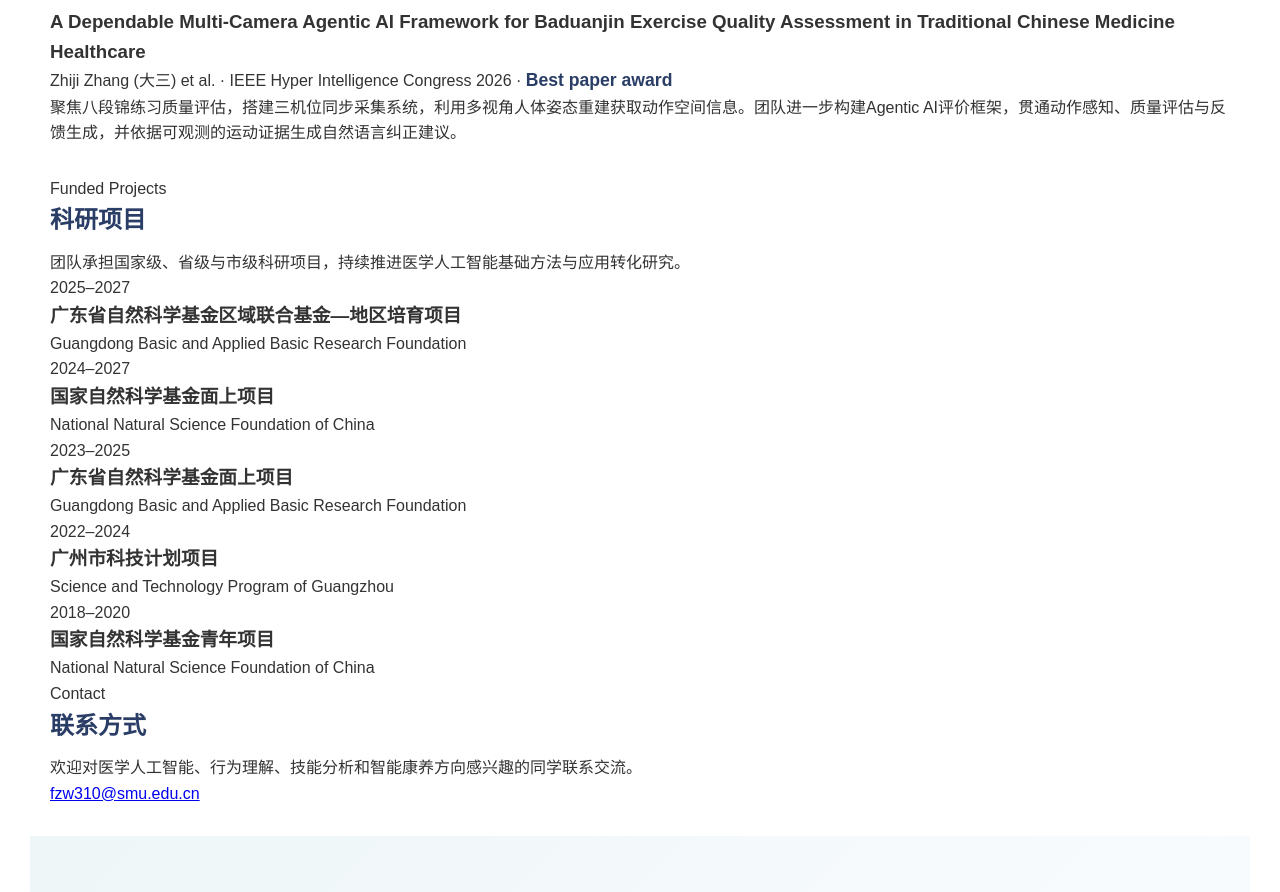
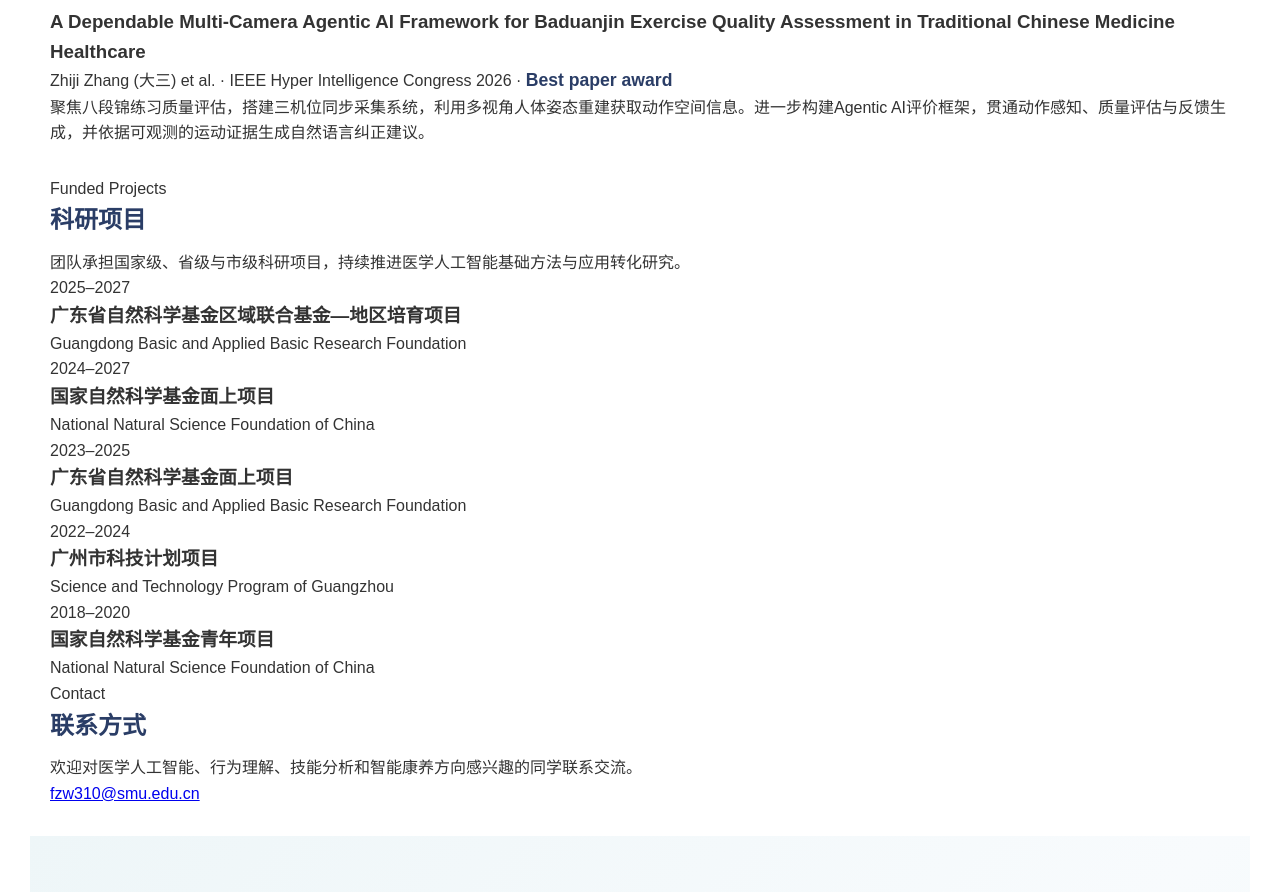
Before and after one commit to iCareLab-SMU/iCareLab, a plain HTML site: page index.html in a window 1280 px wide. Shown: the part 2159-3051 px from the top of the page. Drawn offline with Linux system fonts and the light colour scheme; some packages are replaced by stand-ins of ours; a script that the page names is missing.

Commit message:
Update index.html

```diff
--- a/index.html
+++ b/index.html
@@ -212,7 +212,7 @@
             <div class="pub-content">
               <h3>A Dependable Multi-Camera Agentic AI Framework for Baduanjin Exercise Quality Assessment in Traditional Chinese Medicine Healthcare</h3>
               <p class="pub-meta">Zhiji Zhang (大三) et al. · IEEE Hyper Intelligence Congress 2026 · <span class="journal">Best paper award</span></p>
-              <p class="pub-desc">聚焦八段锦练习质量评估，搭建三机位同步采集系统，利用多视角人体姿态重建获取动作空间信息。团队进一步构建Agentic AI评价框架，贯通动作感知、质量评估与反馈生成，并依据可观测的运动证据生成自然语言纠正建议。</p>
+              <p class="pub-desc">聚焦八段锦练习质量评估，搭建三机位同步采集系统，利用多视角人体姿态重建获取动作空间信息。进一步构建Agentic AI评价框架，贯通动作感知、质量评估与反馈生成，并依据可观测的运动证据生成自然语言纠正建议。</p>
             </div>
           </article>
         </div>
```
